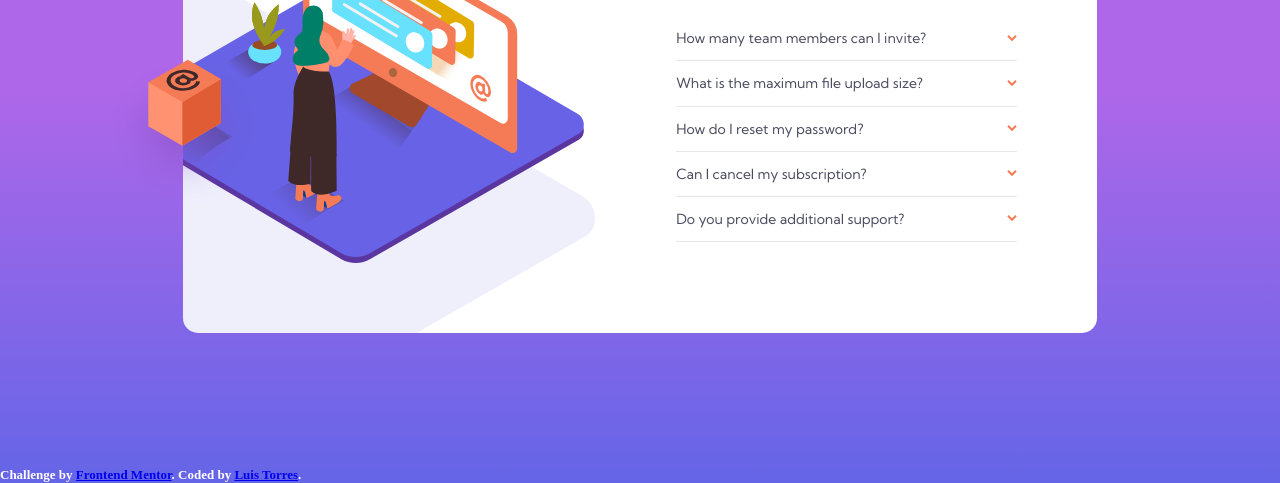
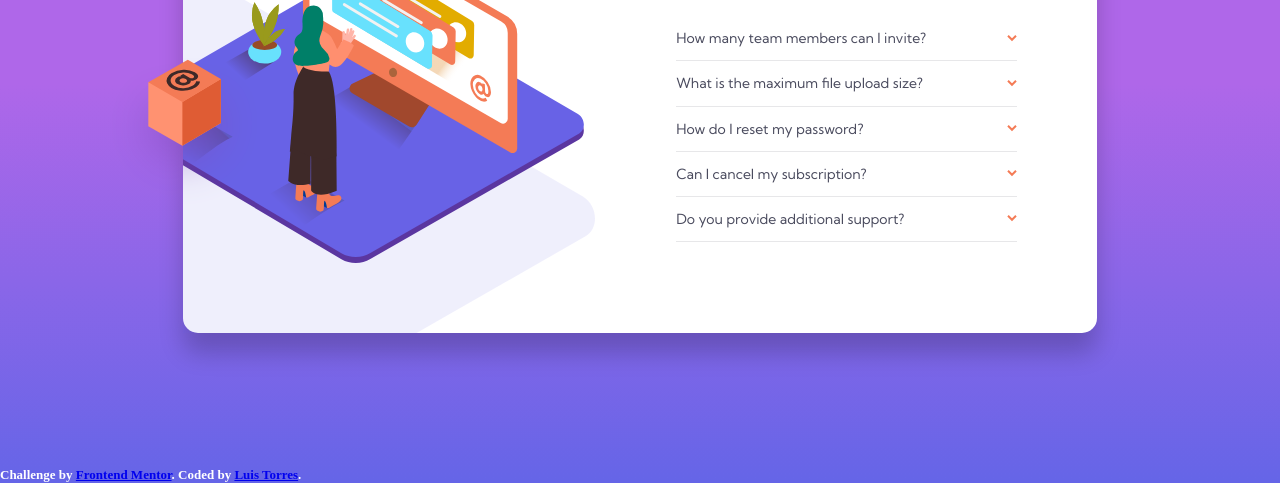
Before and after one commit to LuisDTT/faq-accordion-card-main, a plain HTML site: page index.html in a window 1280 px wide. Shown: the part 317-800 px from the top of the page. Drawn offline with Linux system fonts and the light colour scheme.

Commit message:
faq-accordion-card-main addStyle

```diff
--- a/css/__faq-card-main.sass
+++ b/css/__faq-card-main.sass
@@ -12,6 +12,7 @@
 	max-width: 450px
 	min-width: 320px
 	margin: 8em 1em 1em 1em
+	box-shadow: 0 20px 25px 0 rgba(0, 0, 0, .20)
 
 	&__image
 		width: 260px
```
Also changed, not shown: css/main.css, 1 other file.
